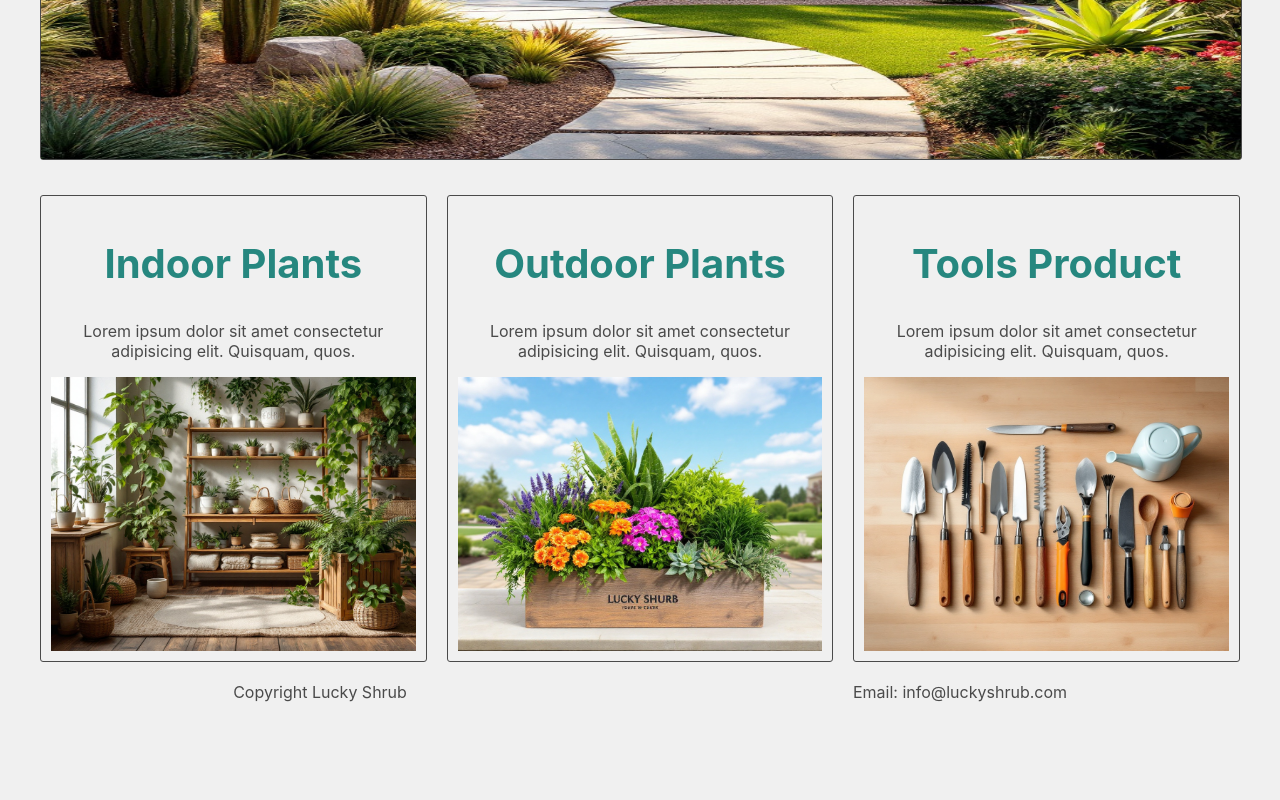
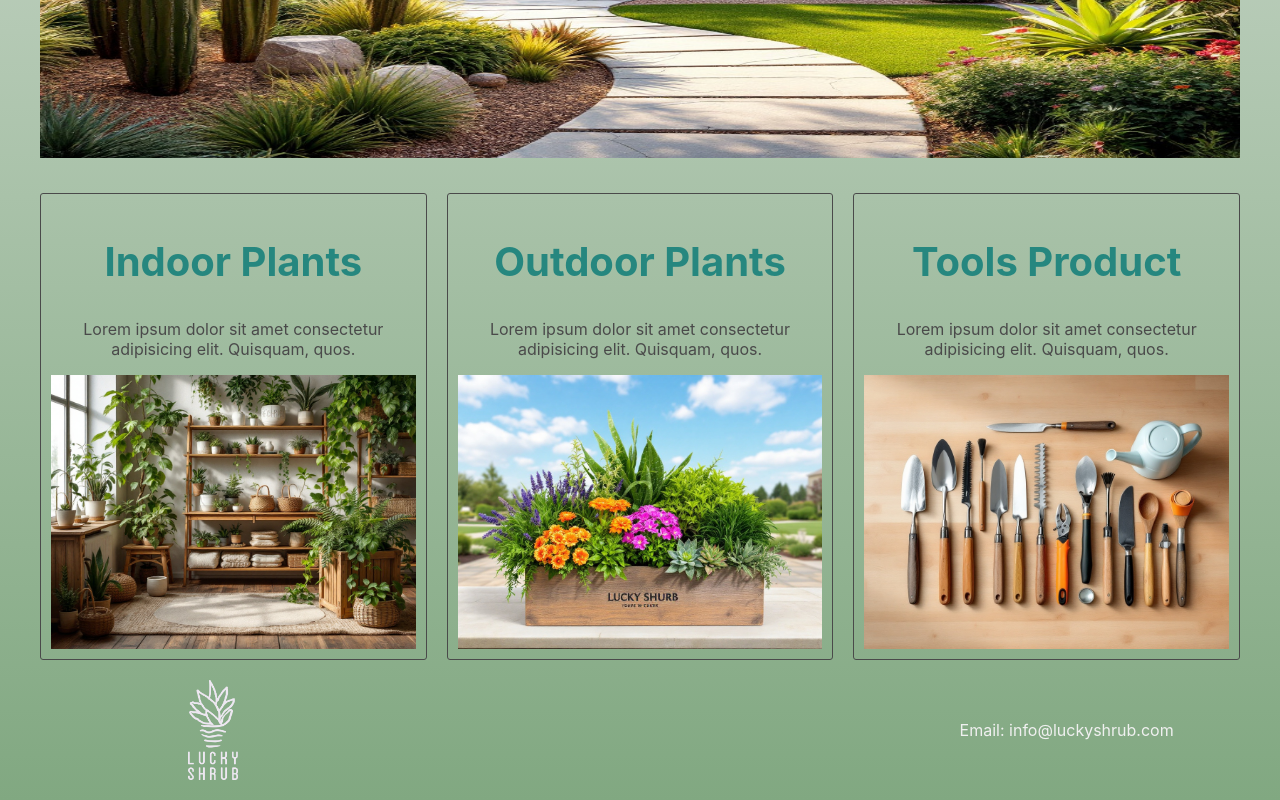
Before and after one commit to andrewscu42/metaCourseraLuckyShrub, a plain HTML site: page index.html in a window 1280 px wide. Shown: the part 874-1674 px from the top of the page. Before the commit the page ends 1596 px from the top, so only its background shows below. Drawn offline with Linux system fonts and the light colour scheme.

Commit message:
Updated index.html to remove border from main section and replace copyright text with logo. Modified styles.css to change background to a gradient, adjust header font size reduce the footer logo and turn email white.

```diff
--- a/index.html
+++ b/index.html
@@ -17,7 +17,7 @@
         </nav>
         <section>
             <div class="container">
-                <main class="first-row bordered">
+                <main class="first-row">
                     <h1>Hero Promotion</h1>
                     <p>Lorem ipsum dolor sit amet consectetur adipisicing elit. Quisquam, quos.</p>
                     <img src="img/HeroPromotion.jpg" alt="Full width image">
@@ -42,7 +42,9 @@
             </div>
         </section>
         <footer>
-                <div>Copyright Lucky Shrub</div>
+                <div>
+                    <img src="img/Asset 3@3x.png" alt="Lucky Shrub Logo Footer">
+                </div>
                 <div>Email: info@luckyshrub.com</div>
         </footer>
     </body>
--- a/styles.css
+++ b/styles.css
@@ -14,7 +14,7 @@
 }
 
 html {
-    background-color: var(--primary-color);
+    background-image: linear-gradient(to bottom, var(--primary-color), var(--secondary-color));
 }
 
 /* Body must be a grid container with a header, nav, main, and footer */
@@ -54,7 +54,7 @@ header img {
 
 h1 {
     text-align: center;
-    font-size: 3rem;
+    font-size: 48px;
     color: var(--accent-color);
 }
 
@@ -82,7 +82,7 @@ nav {
 nav ul {
     display: flex;
     text-align: center;
-    justify-content: space-between;
+    justify-content: space-around;
     list-style: none;
     padding: 10px 20px;
     margin: 0;
@@ -99,7 +99,7 @@ nav ul li a {
     font-weight: bold;
     font-family: var(--font-family);
     font-size: 1.5rem;
-    padding: 8px 12px;
+    padding: 8px 6px;
     display: block;
 }
 
@@ -110,18 +110,34 @@ main {
 
 footer {
     grid-area: footer;
-    display: flex;
-    justify-content: space-between;
-    list-style: none;
+    display: grid;
+    grid-template-columns: 1fr 1fr 1fr;
+    grid-template-areas: "logo . email";
+    align-items: center;
     padding: 10px;
     margin: 0;
-    color: var(--text-color);
+    color: var(--primary-color);
 }
 
-footer div {
-    flex: 2;
-    text-align: center;
+footer div:first-child {
+    grid-area: logo;
+    display: flex;
+    justify-content: center;
     padding: 10px;
+}
+
+footer div:last-child {
+    grid-area: email;
+    display: flex;
+    justify-content: center;
+    padding: 10px;
+}
+
+footer img {
+    max-width: 100px;
+    max-height: 100px;
+    width: auto;
+    height: auto;
 }
 
 /* Container must be a flex container with a column layout */
@@ -151,6 +167,7 @@ footer div {
 
 }
 
+
 /* Second row must have three articles with images */
 .second-row {
     display: flex;
@@ -165,6 +182,11 @@ footer div {
 
 .second-row article img {
     width: 100%;
+
+}
+
+.second-row article:hover {
+    transform: scale(1.05);
 }
 
 /* Mobile-first base styles are already set above.
```
